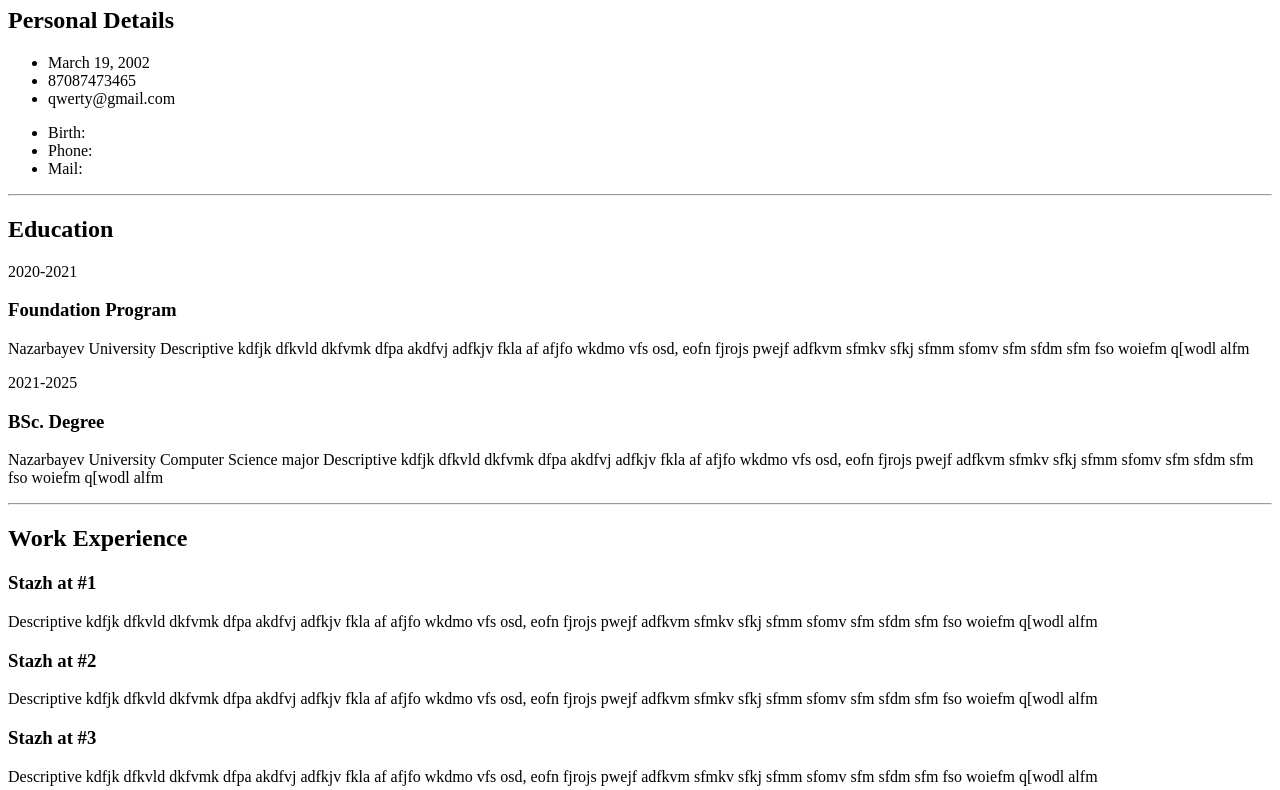
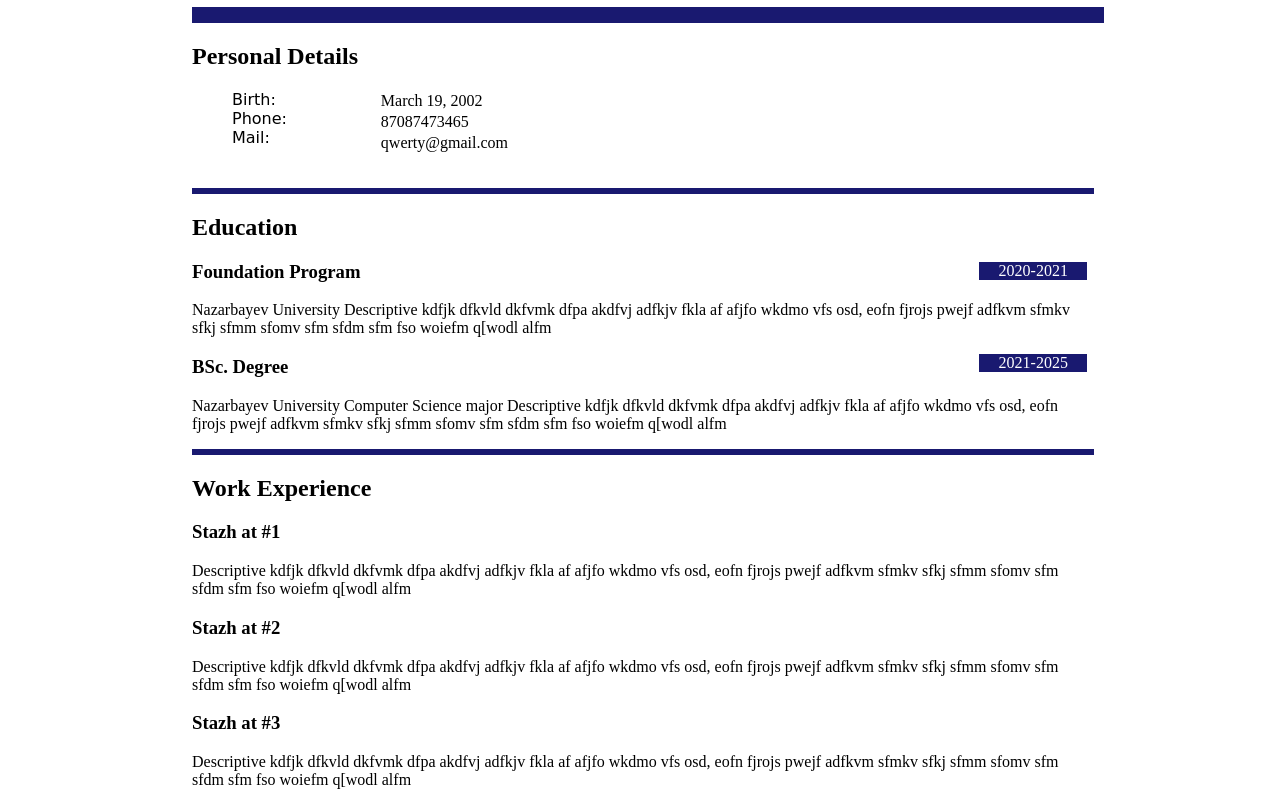
Before and after one commit to SuleymenkyzyU/rsschool-cv, a plain HTML site: page index.html in a window 1280 px wide. Shown: the part 73-863 px from the top of the page. Drawn offline with Linux system fonts and the light colour scheme.

Commit message:
feat: add id and classes in HTML and fix error in CSS

```diff
--- a/index.html
+++ b/index.html
@@ -3,21 +3,22 @@
 <html lang="en">
 <head>
   <title>Resume</title>
-  <link rel="stylesheet" href="css/main.css">
+  <link rel="stylesheet" href="style.css">
 </head>
 
 <body>
 <h1>Umit Azirakhmet</h1>
-<section>
+<hr id="line1">
+<section id="personal">
 
 
   <h2>Personal Details</h2>
-  <ul>
+  <ul id="totheright" style="list-style-type: none">
     <li>March 19, 2002</li>
     <li>87087473465</li>
     <li>qwerty@gmail.com</li>
   </ul>
-  <ul>
+  <ul id="cursive" style="list-style-type: none">
     <li>Birth: </li>
     <li>Phone: </li>
     <li>Mail: </li>
@@ -26,7 +27,7 @@
 
 
 </section>
-<hr>
+<hr class="line">
 <section>
   <h2>Education</h2>
   <p class="date">2020-2021</p>
@@ -37,7 +38,7 @@
     Descriptive kdfjk dfkvld dkfvmk dfpa akdfvj adfkjv  fkla af afjfo wkdmo vfs osd, eofn fjrojs pwejf adfkvm sfmkv sfkj
     sfmm sfomv sfm sfdm sfm fso woiefm q[wodl alfm
   </p>
-  <p>2021-2025</p>
+  <p class="date">2021-2025</p>
   <h3>BSc. Degree</h3>
 
   <p>
@@ -47,7 +48,7 @@
     sfmm sfomv sfm sfdm sfm fso woiefm q[wodl alfm
   </p>
 </section>
-<hr>
+<hr class="line">
 <section>
   <h2>Work Experience</h2>
   <h3>Stazh at #1</h3>
@@ -66,7 +67,7 @@
     sfmm sfomv sfm sfdm sfm fso woiefm q[wodl alfm
   </p>
 </section>
-<hr>
+<hr class="line">
 <section>
   <h2>Achievements</h2>
   <h3>Ach at #1</h3>
--- a/style.css
+++ b/style.css
@@ -43,3 +43,4 @@ body {
   width: 70%;
   margin-left: auto;
   margin-right: auto;
+}
```
